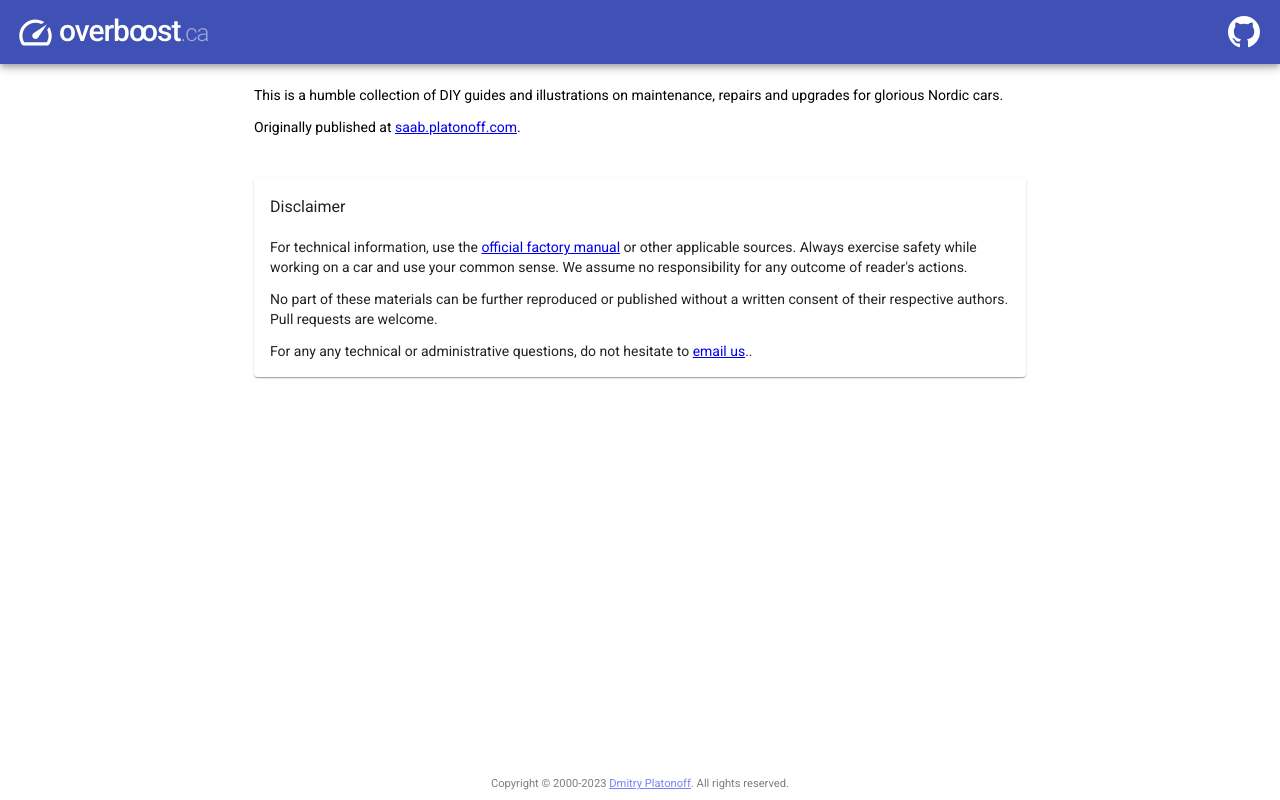
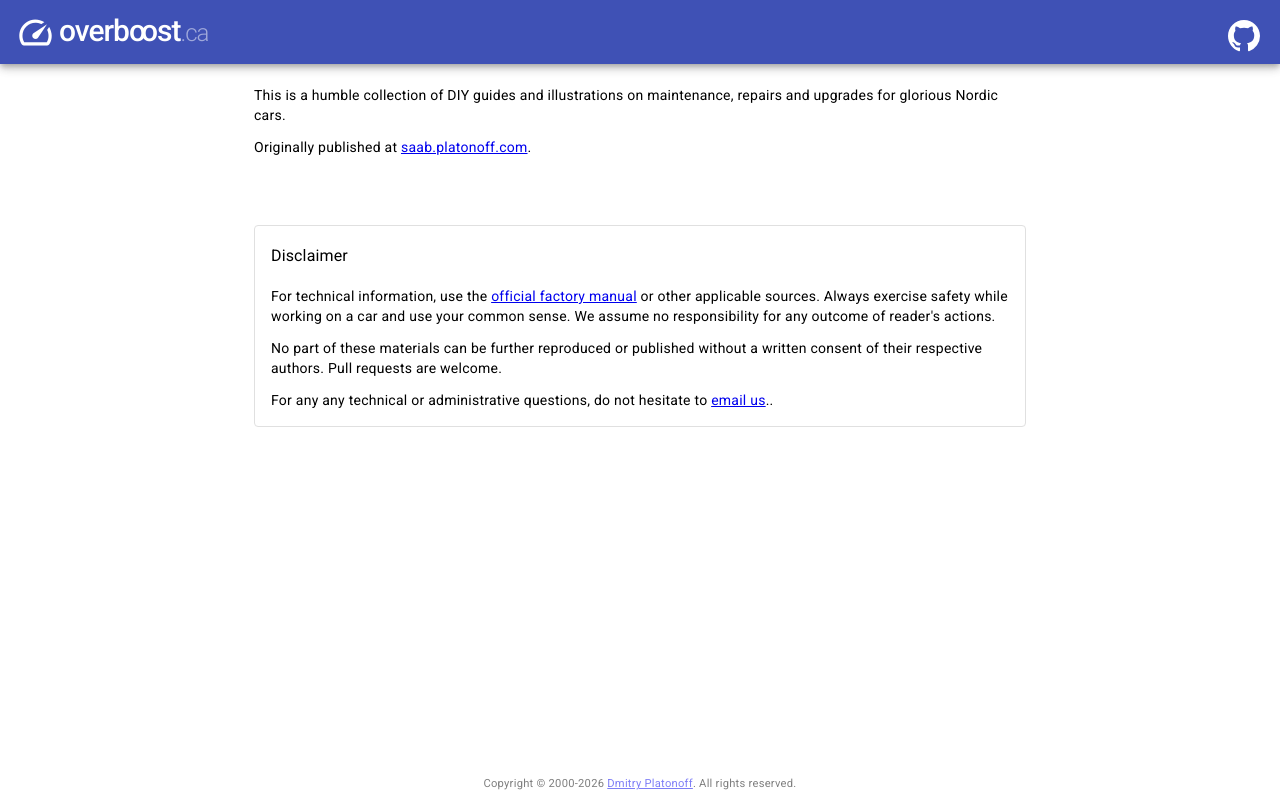
Before and after one commit to overboost-ca/webapp, an Angular app: page / in a window 1280 px wide. Built offline with nearby package versions, Linux system fonts and the light colour scheme; no server answers.

Commit message:
Angular 14 > 15

```diff
--- a/src/app/app.component.html
+++ b/src/app/app.component.html
@@ -17,6 +17,6 @@
         <router-outlet></router-outlet>
     </section>
     <footer>
-        Copyright &copy; 2000-2023 <a href="mailto:dmitry@overboost.ca">Dmitry Platonoff</a>. All rights reserved.
+        Copyright &copy; 2000-2026 <a href="mailto:dmitry@overboost.ca">Dmitry Platonoff</a>. All rights reserved.
     </footer>
 </main>
--- a/src/app/pages/content-page/content-page.component.html
+++ b/src/app/pages/content-page/content-page.component.html
@@ -10,7 +10,7 @@
 
 <section *ngIf="content.intro" class="intro" [innerHTML]="content.intro"></section>
 
-<mat-card *ngFor="let picture of content.pictures; let i = index">
+<mat-card appearance="outlined" *ngFor="let picture of content.pictures; let i = index">
     <img mat-card-image [src]="content.path + '/' + picture.path">
     <mat-card-title>
         <span>{{ picture.title }}</span>
--- a/src/app/pages/content-page/content-page.component.scss
+++ b/src/app/pages/content-page/content-page.component.scss
@@ -45,14 +45,15 @@ section.intro {
 }
 
 /* Pad the cards slightly wider than the intro */
-.mat-card {
+.mat-mdc-card {
     margin: 1em 0;
+    padding-bottom: 2em;
 
     /* Switch the title layout to flex to allow right aligned date */
-    .mat-card-title {
+    .mat-mdc-card-title {
         display: flex;
         font-size: 120%;
-        margin-bottom: 0.5em;
+        margin: 0.5em 1em;
 
         /* Shrink the publishing date. */
         span.published {
@@ -78,7 +79,7 @@ $narrow-breakpoint: 440px;
 
 @media (min-width: $narrow-breakpoint) {
     /* Pads no longer have to match the screen width, add some gap there */
-    .mat-card {
+    .mat-mdc-card {
         margin: 1em 1em;
     }
 }
@@ -92,23 +93,25 @@ $wide-breakpoint: 1200px;
         max-width: 1320px;
     }
 
-    /* Set the card height to the average image size */
-    .mat-card {
+    /* Set the card height to the average image size, turn off flex to allow left floating images */
+    .mat-mdc-card {
+        display: block;
         height: 600px;
         margin: 1.5em 2em;
+        padding-bottom: 0;
 
         /* Align the image to the left side of the container, matching its height */
-        .mat-card-image {
+        .mat-mdc-card-image {
             border-bottom-left-radius: inherit;
             border-top-right-radius: unset;
             float: left;
-            height: calc(100% + 32px);
-            padding-right: 40px;
+            height: 100%;
+            padding-right: 2em;
             width: unset;
         }
 
         /* Pad the title at the top some more */
-        .mat-card-title {
+        .mat-mdc-card-title {
             margin-top: 0.5em;
         }
     }
--- a/src/app/pages/home-page/home-page.component.html
+++ b/src/app/pages/home-page/home-page.component.html
@@ -37,7 +37,7 @@
 </mat-tree>
 
 <section class="disclaimer">
-    <mat-card>
+    <mat-card appearance="outlined">
         <mat-card-content>
             <h3>Disclaimer</h3>
 
--- a/src/app/pages/home-page/home-page.component.scss
+++ b/src/app/pages/home-page/home-page.component.scss
@@ -8,7 +8,7 @@
 }
 
 /* Pad text sections */
-section {
+section, mat-tree {
     margin: 1em 2em;
 }
 
@@ -18,6 +18,11 @@ section {
         display: none;
     }
 
+    /* The default height of 48px is too much */
+    .mat-tree-node {
+        min-height: 32px;
+    }
+
     /* Offset nested nodes by the width of the chevron */
     .mat-nested-tree-node div[role="group"] {
         padding-left: 24px;
--- a/tsconfig.json
+++ b/tsconfig.json
@@ -16,12 +16,13 @@
     "experimentalDecorators": true,
     "moduleResolution": "node",
     "importHelpers": true,
-    "target": "es2020",
+    "target": "ES2022",
     "module": "es2020",
     "lib": [
       "es2020",
       "dom"
-    ]
+    ],
+    "useDefineForClassFields": false
   },
   "angularCompilerOptions": {
     "enableI18nLegacyMessageIdFormat": false,
```
Also changed, not shown: package.json (+13 -13 lines), .browserslistrc (deleted), 1 other file (tests, documents, lock files or other folders).
